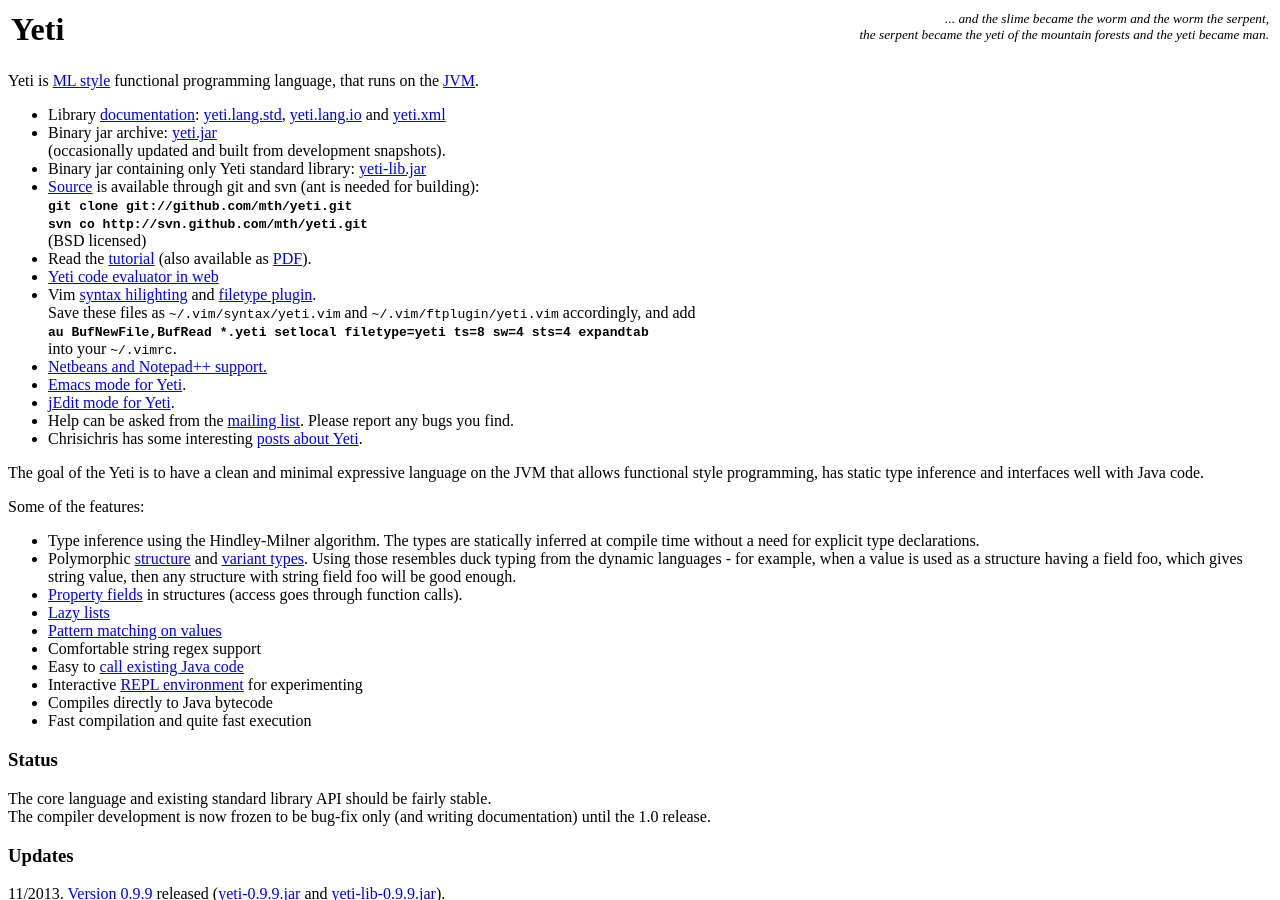
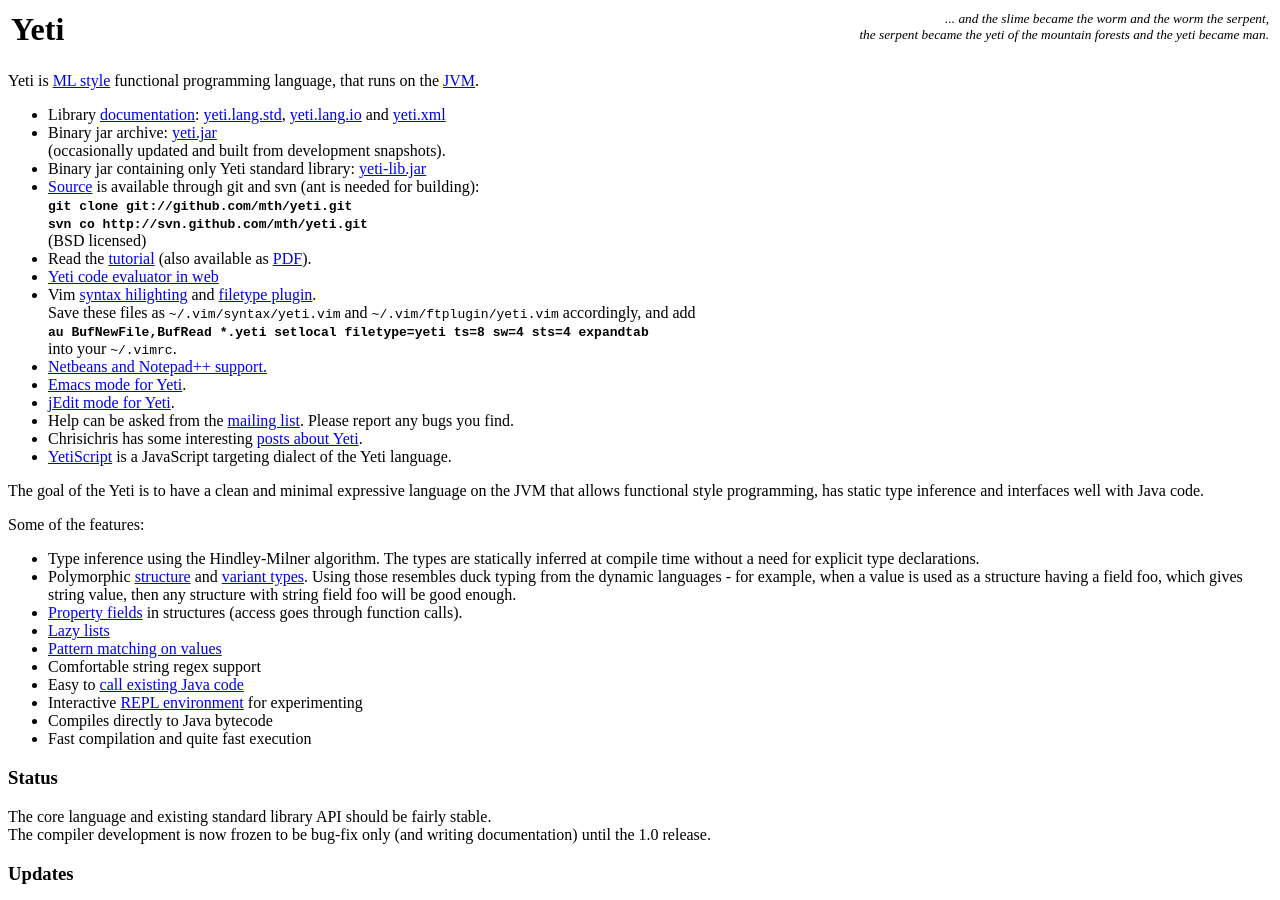
Before and after one commit to mth/mth.github.com, a Jekyll site: the page built from yeti/index.html, in a window 1280 px wide and 900 px high. Built offline with Jekyll 4.4.1, drawn with Linux system fonts in a browser that asks for light colours; Markdown is read by kramdown in place of the engine named in the settings.

Commit message:
yetiscript link

```diff
--- a/yeti/index.html
+++ b/yeti/index.html
@@ -36,6 +36,7 @@
 <a href="http://groups.google.com/group/yeti-lang">mailing list</a>.
 Please report any bugs you find.
 <li>Chrisichris has some interesting <a href="http://chrisichris.wordpress.com/category/yeti/">posts about Yeti</a>.
+<li><a href="https://github.com/chrisichris/yetiscript">YetiScript</a> is a JavaScript targeting dialect of the Yeti language.
 </ul>
 The goal of the Yeti is to have a clean and minimal expressive language on the JVM that allows functional style programming, has static type inference and interfaces well with Java code.
 <p>
```
